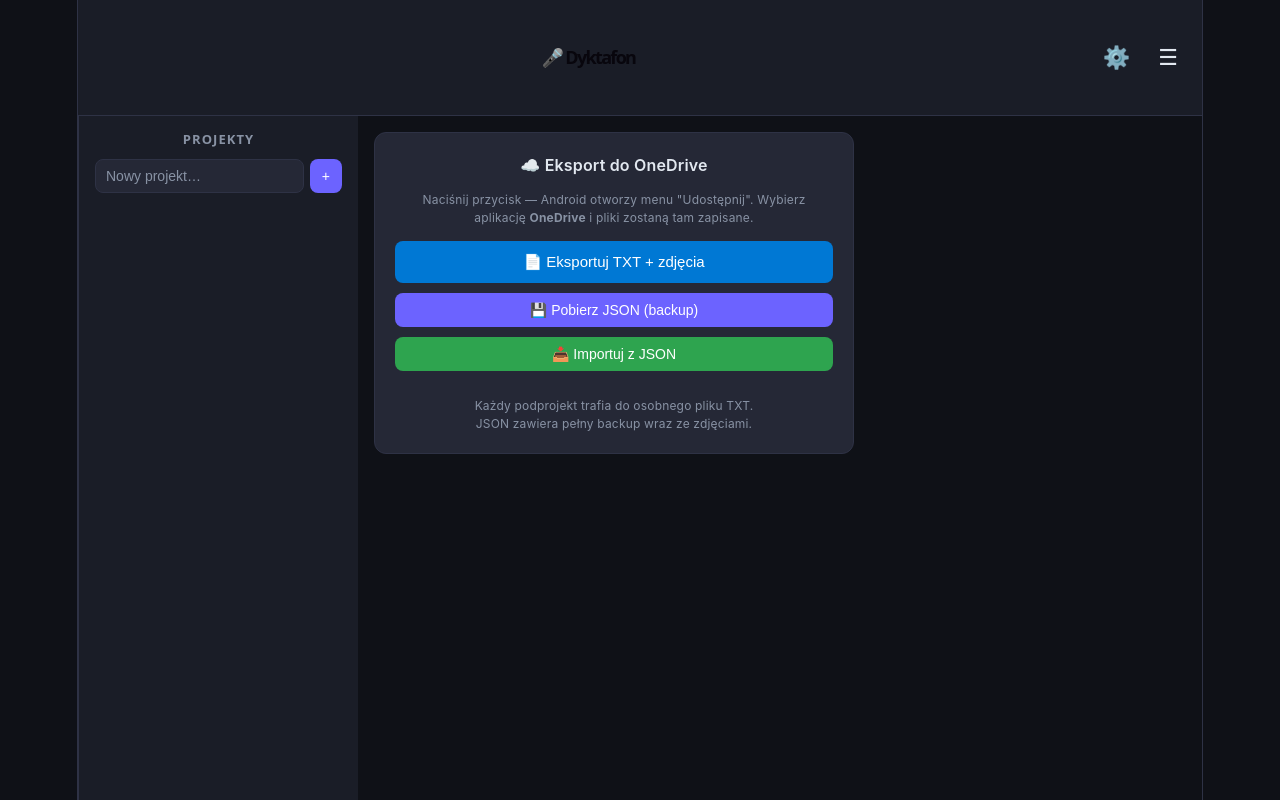
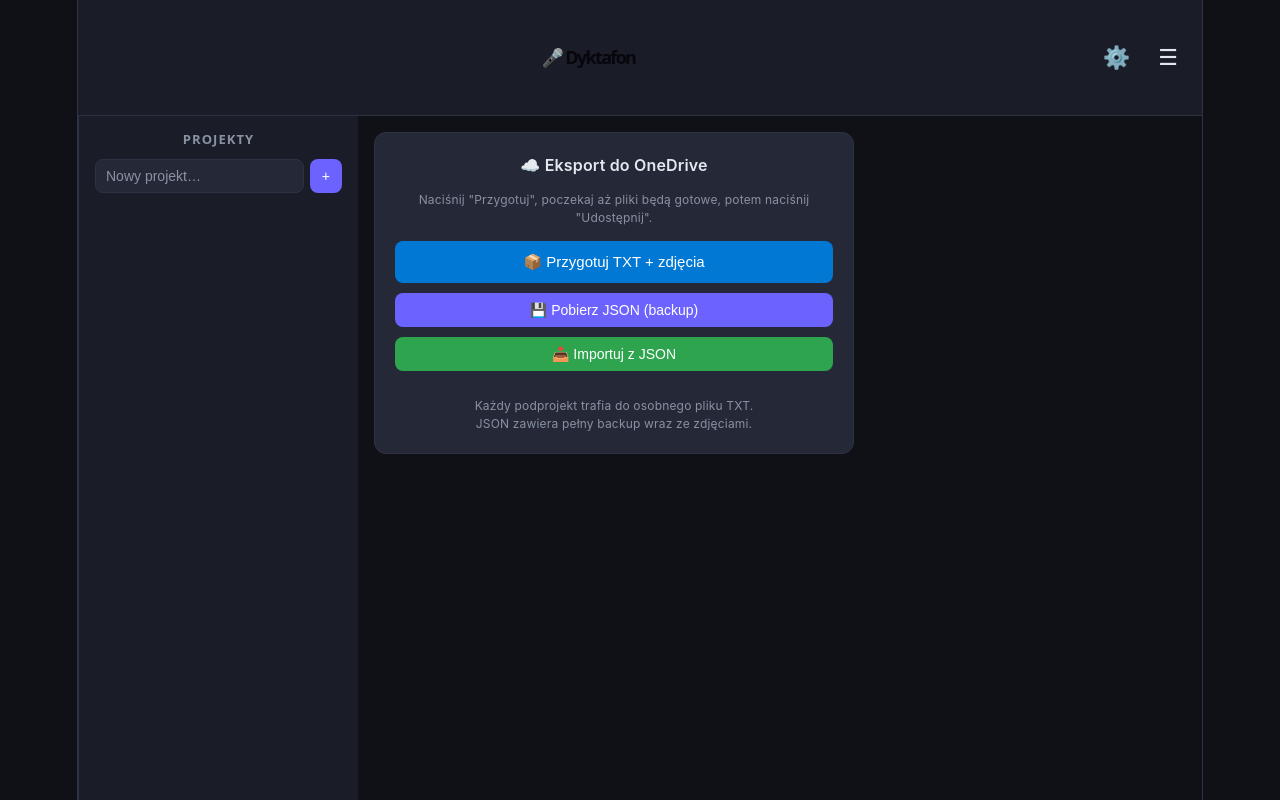
Before and after one commit to OczekMorderca/smart-durchs-leben, a React (Vite) app: page / in a window 1280 px wide. Both pictures are taken after a click on the button "⚙️". Built offline with nearby package versions, Linux system fonts and the light colour scheme.

Commit message:
fix: dwuetapowy eksport — przygotuj async, potem share w user gesture

```diff
--- a/src/components/OneDrivePanel.jsx
+++ b/src/components/OneDrivePanel.jsx
@@ -16,26 +16,22 @@
 async function buildSubprojectFiles() {
   const projects = await getProjects();
   const files = [];
-
   for (const project of projects) {
     const subs = await getSubprojects(project.id);
     for (const sub of subs) {
       const notes = await getNotes(sub.id);
       if (!notes.length) continue;
-
       const lines = [
         `PROJEKT: ${project.name}`,
         `PODPROJEKT: ${sub.name}`,
         '='.repeat(50),
         ''
       ];
-
       notes.sort((a, b) => a.createdAt - b.createdAt).forEach(n => {
         lines.push(`[${formatDate(n.createdAt)}]`);
         lines.push(n.text);
         lines.push('');
       });
-
       files.push({
         name: buildFileName(project.name, sub.name, 'txt'),
         text: lines.join('\n')
@@ -48,7 +44,6 @@
 async function collectPhotoFiles() {
   const projects = await getProjects();
   const files = [];
-
   for (const project of projects) {
     const subs = await getSubprojects(project.id);
     for (const sub of subs) {
@@ -70,46 +65,48 @@
   return files;
 }
 
-export default function ExportPanel({ currentProject, currentSub }) {
+export default function ExportPanel() {
   const [status, setStatus] = useState(null);
+  const [preparedFiles, setPreparedFiles] = useState(null);
   const [confirmImport, setConfirmImport] = useState(false);
   const [pendingData, setPendingData] = useState(null);
   const fileInputRef = useRef(null);
 
-  async function handleShareText() {
+  // Krok 1: przygotuj pliki w tle (async)
+  async function handlePrepare() {
+    setPreparedFiles(null);
+    setStatus('Przygotowuję pliki...');
     try {
-      setStatus('Przygotowuję...');
       const subFiles = await buildSubprojectFiles();
-
       if (!subFiles.length) {
         setStatus('Brak notatek do eksportu.');
         return;
       }
-
       const txtFiles = subFiles.map(f =>
         new File([new Blob([f.text], { type: 'text/plain' })], f.name, { type: 'text/plain' })
       );
       const photoFiles = await collectPhotoFiles();
       const allFiles = [...txtFiles, ...photoFiles];
+      setPreparedFiles(allFiles);
+      setStatus(
+        `Gotowe: ${txtFiles.length} TXT${photoFiles.length > 0 ? ` + ${photoFiles.length} zdjęć` : ''}. Naciśnij "Udostępnij".`
+      );
+    } catch (e) {
+      setStatus(`Błąd: ${e.message}`);
+    }
+  }
 
-      if (navigator.share) {
-        if (navigator.canShare({ files: allFiles })) {
-          await navigator.share({ files: allFiles, title: 'Dyktafon — notatki' });
-          setStatus(`Udostępniono ${txtFiles.length} plików TXT${photoFiles.length > 0 ? ` + ${photoFiles.length} zdjęć` : ''}`);
-        } else {
-          const sharablePhotos = photoFiles.filter(f => {
-            try { return navigator.canShare({ files: [f] }); } catch { return false; }
-          });
-          const filesToShare = [...txtFiles, ...sharablePhotos];
-          if (navigator.canShare({ files: filesToShare })) {
-            await navigator.share({ files: filesToShare, title: 'Dyktafon — notatki' });
-            setStatus(`Udostępniono ${txtFiles.length} plików TXT + ${sharablePhotos.length}/${photoFiles.length} zdjęć`);
-          } else {
-            await navigator.share({ files: txtFiles, title: 'Dyktafon — notatki' });
-            setStatus(`Udostępniono ${txtFiles.length} plików TXT (zdjęcia pominięte)`);
-          }
-        }
+  // Krok 2: udostępnij — wywołane bezpośrednio z user gesture, zero async przed share
+  async function handleDoShare() {
+    if (!preparedFiles) return;
+    try {
+      if (navigator.share && navigator.canShare({ files: preparedFiles })) {
+        await navigator.share({ files: preparedFiles, title: 'Dyktafon — notatki' });
+        setPreparedFiles(null);
+        setStatus('Udostępniono!');
       } else {
+        // Fallback desktop: pobierz pliki TXT
+        const txtFiles = preparedFiles.filter(f => f.type === 'text/plain');
         for (const file of txtFiles) {
           const url = URL.createObjectURL(file);
           const a = document.createElement('a');
@@ -118,7 +115,8 @@
           a.click();
           URL.revokeObjectURL(url);
         }
-        setStatus(`Pobrano ${txtFiles.length} plików — zapisz je do folderu OneDrive.`);
+        setPreparedFiles(null);
+        setStatus(`Pobrano ${txtFiles.length} plików TXT.`);
       }
     } catch (e) {
       if (e.name !== 'AbortError') setStatus(`Błąd: ${e.message}`);
@@ -126,8 +124,7 @@
     }
   }
 
-  // JSON backup — zawsze pobiera jako plik (navigator.share odpada bo
-  // konwersja zdjęć do base64 trwa za długo i wygasa user activation)
+  // JSON backup — zawsze download (konwersja base64 trwa za długo dla share)
   async function handleShareJson() {
     try {
       setStatus('Przygotowuję kopię zapasową...');
@@ -137,12 +134,10 @@
       const now = new Date();
       const date = now.toLocaleDateString('pl-PL').replace(/\./g, '-');
       const time = now.toTimeString().slice(0, 5).replace(':', '-');
-      const fileName = `Dyktafon_backup_${date}_${time}.json`;
-
       const url = URL.createObjectURL(blob);
       const a = document.createElement('a');
       a.href = url;
-      a.download = fileName;
+      a.download = `Dyktafon_backup_${date}_${time}.json`;
       a.click();
       URL.revokeObjectURL(url);
       setStatus('Pobrano kopię zapasową — zapisz ją w bezpiecznym miejscu.');
@@ -151,25 +146,20 @@
     }
   }
 
-  function handleImportClick() {
-    fileInputRef.current?.click();
-  }
+  function handleImportClick() { fileInputRef.current?.click(); }
 
   async function handleFileSelected(e) {
     const file = e.target.files?.[0];
     if (!file) return;
     e.target.value = '';
-
     try {
       setStatus('Wczytuję plik...');
       const text = await file.text();
       const data = JSON.parse(text);
-
       if (!data.projects || !data.subprojects || !data.notes) {
         setStatus('Błąd: nieprawidłowy plik kopii zapasowej.');
         return;
       }
-
       setPendingData(data);
       setConfirmImport(true);
       setStatus(null);
@@ -201,13 +191,18 @@
     <div className="onedrive-panel">
       <h3>☁️ Eksport do OneDrive</h3>
       <p className="od-info">
-        Naciśnij przycisk — Android otworzy menu "Udostępnij". Wybierz aplikację <strong>OneDrive</strong> i pliki zostaną tam zapisane.
+        Naciśnij "Przygotuj", poczekaj aż pliki będą gotowe, potem naciśnij "Udostępnij".
       </p>
 
       <div className="export-buttons">
-        <button className="btn btn-ms" onClick={handleShareText}>
-          📄 Eksportuj TXT + zdjęcia
+        <button className="btn btn-ms" onClick={handlePrepare}>
+          📦 Przygotuj TXT + zdjęcia
         </button>
+        {preparedFiles && (
+          <button className="btn btn-share" onClick={handleDoShare}>
+            🚀 Udostępnij teraz
+          </button>
+        )}
         <button className="btn btn-sync" onClick={handleShareJson}>
           💾 Pobierz JSON (backup)
         </button>
```
